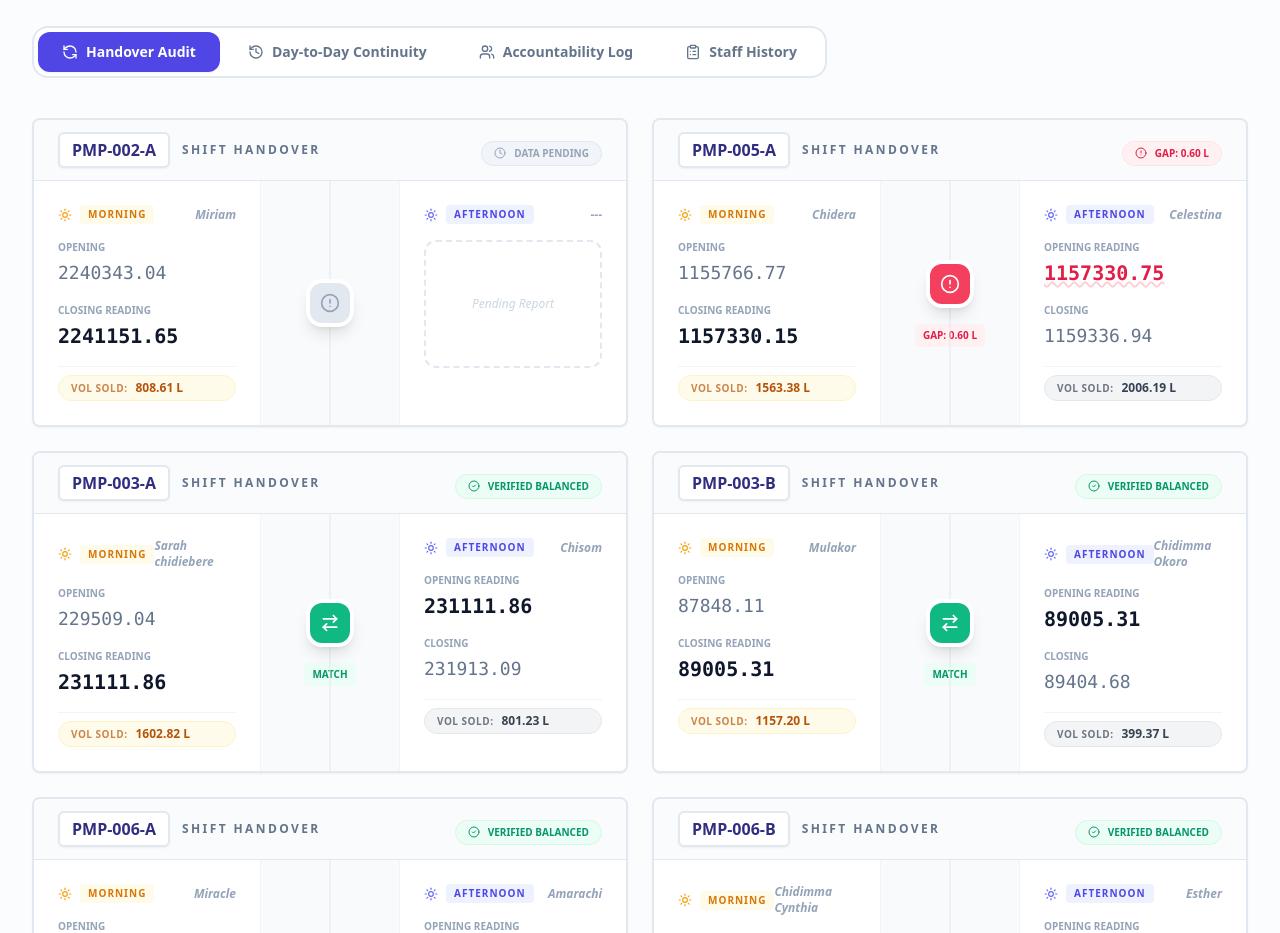
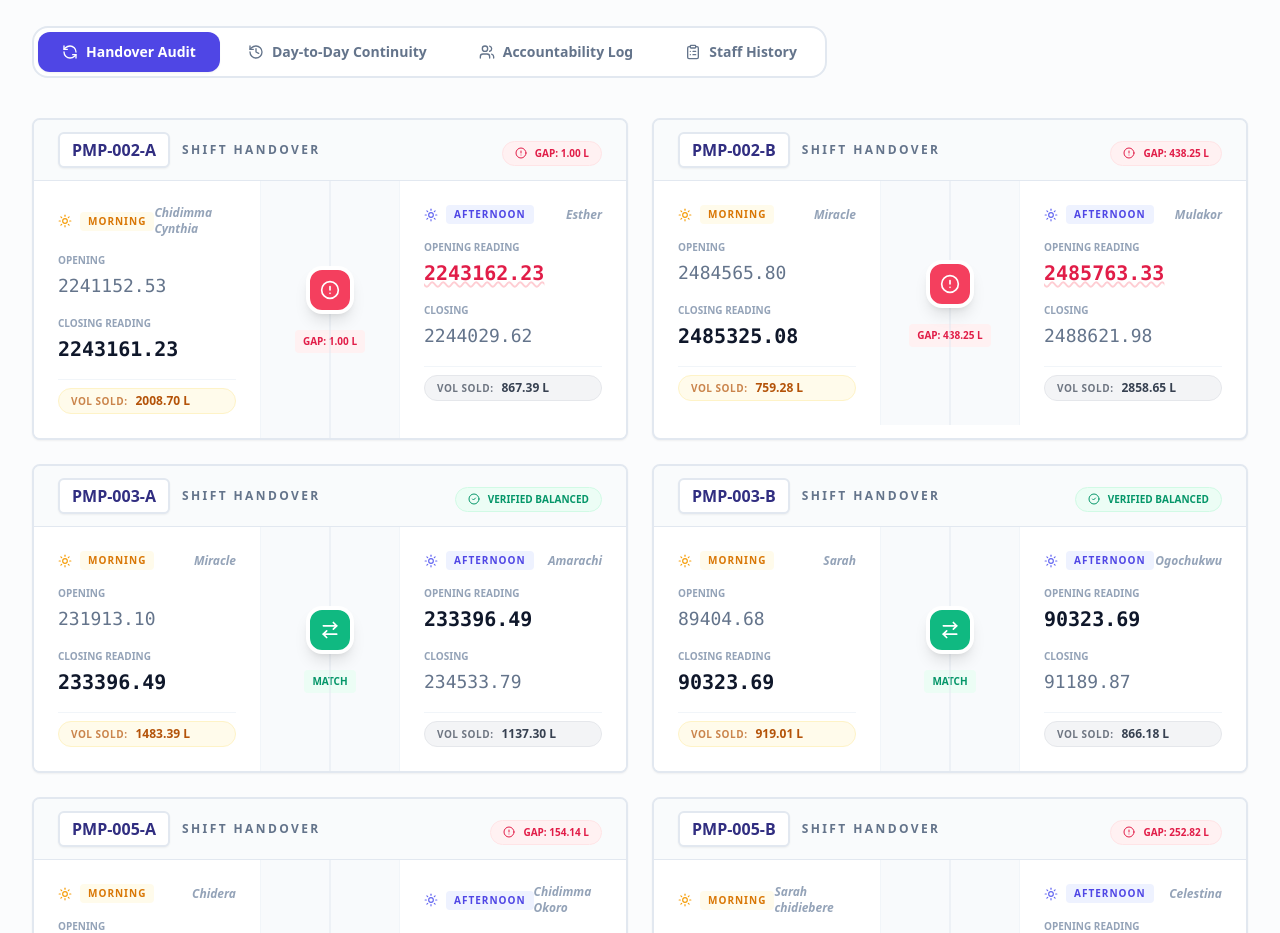
Before and after one commit to nipcobestpetroleum-art/brave-turtle-yawn, a React (Vite) app: page / in a window 1280 px wide. Shown: the part 380-1313 px from the top of the page. Built offline with nearby package versions, Linux system fonts and the light colour scheme.

Commit message:
[dyad] Adding November 21st, 2025 sales data with multi-attendant handovers - wrote 1 file(s)

```diff
--- a/src/data/salesData.ts
+++ b/src/data/salesData.ts
@@ -603,5 +603,33 @@ export const salesData: DailyReport[] = [
       ]
     },
     bankDeposits: []
+  },
+  {
+    date: "2025-11-21",
+    shifts: {
+      morning: [
+        { attendant: "Chidimma Cynthia", pumpId: "PMP-002-A", product: "PMS", openingReading: 2241152.53, closingReading: 2243161.23, pricePerLiter: 940, cashCollected: 752620, posAmount: 996878.20, shortageResolutions: [{ type: "debt", amount: 65800, liters: 70, debtor: "First patriot", reason: "MD approved" }, { type: "debt", amount: 73320, liters: 78, debtor: "Multipro company", reason: "MD approved" }] },
+        { attendant: "Miracle", pumpId: "PMP-002-B", product: "PMS", openingReading: 2484565.80, closingReading: 2485325.08, pricePerLiter: 940, cashCollected: 154060, posAmount: 503700, shortageResolutions: [{ type: "debt", amount: 56400, liters: 60, debtor: "First patriot", reason: "MD approved" }] },
+        { attendant: "Chidera", pumpId: "PMP-002-B", product: "PMS", openingReading: 2485325.08, closingReading: 2485763.33, pricePerLiter: 940, cashCollected: 19550, posAmount: 372400, shortageResolutions: [{ type: "debt", amount: 20000, liters: 21.28, debtor: "Debt", reason: "No idea" }] },
+        { attendant: "Miracle", pumpId: "PMP-003-A", product: "PMS", openingReading: 231913.10, closingReading: 233396.49, pricePerLiter: 940, cashCollected: 359100, posAmount: 961589, shortageResolutions: [{ type: "debt", amount: 65800, liters: 70, debtor: "First patriot", reason: "MD approved" }, { type: "debt", amount: 7520, liters: 8, debtor: "Multipro company", reason: "MD approved" }] },
+        { attendant: "Sarah", pumpId: "PMP-003-B", product: "PMS", openingReading: 89404.68, closingReading: 90323.69, pricePerLiter: 940, cashCollected: 426350, posAmount: 373700, shortageResolutions: [{ type: "debt", amount: 56400, liters: 60, debtor: "First patriot", reason: "MD approved" }, { type: "return to tank", amount: 4700, liters: 5, reason: "Priming" }] },
+        { attendant: "Chidera", pumpId: "PMP-005-A", product: "PMS", openingReading: 1159337.00, closingReading: 1159537.60, pricePerLiter: 940, cashCollected: 90350, posAmount: 98200 },
+        { attendant: "Chisom", pumpId: "PMP-005-A", product: "PMS", openingReading: 1159537.60, closingReading: 1159691.74, pricePerLiter: 940, cashCollected: 51800, posAmount: 93000 },
+        { attendant: "Sarah chidiebere", pumpId: "PMP-005-B", product: "PMS", openingReading: 719677.93, closingReading: 719867.31, pricePerLiter: 940, cashCollected: 1900, posAmount: 143183, shortageResolutions: [{ type: "debt", amount: 32900, liters: 35, debtor: "Multipro", reason: "MD approved" }] },
+        { attendant: "Chidera", pumpId: "PMP-006-A", product: "PMS", openingReading: 692194.18, closingReading: 694994.38, pricePerLiter: 940, cashCollected: 1156400, posAmount: 835569, shortageResolutions: [{ type: "debt", amount: 623821.60, liters: 663.64, debtor: "Maco oil", reason: "MD approved" }, { type: "return to tank", amount: 15998.80, liters: 17.02, reason: "RTT" }] },
+        { attendant: "Miriam", pumpId: "PMP-005-B", product: "PMS", openingReading: 719867.31, closingReading: 720120.13, pricePerLiter: 940, cashCollected: 199000, posAmount: 38000 },
+        { attendant: "Miriam", pumpId: "PMP-006-B", product: "PMS", openingReading: 563157.49, closingReading: 564039.81, pricePerLiter: 940, cashCollected: 526310, posAmount: 300900 },
+      ],
+      afternoon: [
+        { attendant: "Esther", pumpId: "PMP-002-A", product: "PMS", openingReading: 2243162.23, closingReading: 2244029.62, pricePerLiter: 940, cashCollected: 237050, posAmount: 511100, shortageResolutions: [{ type: "debt", amount: 65800, liters: 70, debtor: "First patriot", reason: "MD approved" }] },
+        { attendant: "Mulakor", pumpId: "PMP-002-B", product: "PMS", openingReading: 2485763.33, closingReading: 2488621.98, pricePerLiter: 940, cashCollected: 603690, posAmount: 2082165 },
+        { attendant: "Amarachi", pumpId: "PMP-003-A", product: "PMS", openingReading: 233396.49, closingReading: 234533.79, pricePerLiter: 940, cashCollected: 98050, posAmount: 867090.60, shortageResolutions: [{ type: "debt", amount: 103400, liters: 110, debtor: "First patriot", reason: "MD approved" }] },
+        { attendant: "Ogochukwu", pumpId: "PMP-003-B", product: "PMS", openingReading: 90323.69, closingReading: 91189.87, pricePerLiter: 940, cashCollected: 650450, posAmount: 162800 },
+        { attendant: "Chidimma Okoro", pumpId: "PMP-005-A", product: "PMS", openingReading: 1159691.74, closingReading: 1160608.25, pricePerLiter: 940, cashCollected: 106100, posAmount: 755129 },
+        { attendant: "Celestina", pumpId: "PMP-005-B", product: "PMS", openingReading: 720120.13, closingReading: 721153.34, pricePerLiter: 940, cashCollected: 787000, posAmount: 182219 },
+        { attendant: "Miracle", pumpId: "PMP-002-B", product: "PMS", openingReading: 2488621.98, closingReading: 2489907.05, pricePerLiter: 940, cashCollected: 8000, posAmount: 0, shortageResolutions: [{ type: "debt", amount: 1200000, liters: 1276.60, debtor: "Maco", reason: "MD approved" }] },
+      ]
+    },
+    bankDeposits: []
   }
 ];
```
